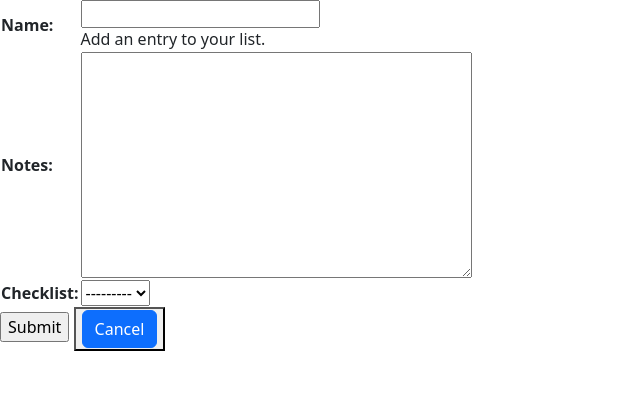
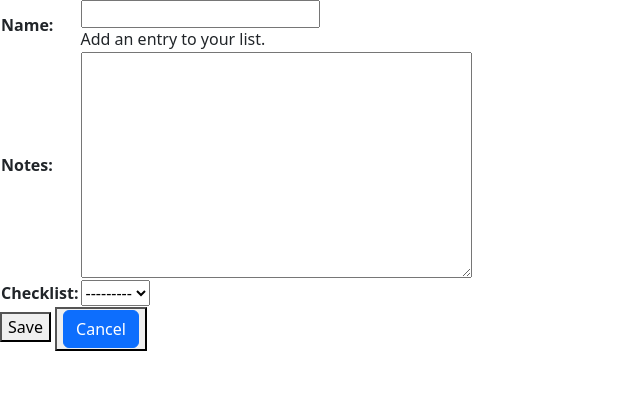
Before and after one commit to jake-bestland/django-todo-app, a Django app: template checklist/templates/checklist/entry_form.html in a window 1280 px wide. Shown: the part 57-464 px from the top of the page, without its empty margins (0-640 px from the left). Run offline with Django 5.2, Linux system fonts and the light colour scheme; the template is opened without the code that fills it: values that come from a table or form of the project are taken from there, others are empty; parts of the project's set-up code (start-up, migrations or seed data) failed here and were passed over.

Commit message:
Updating templates and urls.py

```diff
--- a/checklist/templates/checklist/checklist_form.html
+++ b/checklist/templates/checklist/checklist_form.html
@@ -7,9 +7,8 @@
         <form method="post">
             {% csrf_token %}
             {{ form.as_p }}
-            <input value="Save" type="submit" class="btn btn-primary">
+            <button type="submit" class="btn btn-primary">Save</button>
             <button
-                value="Cancel"
                 type="reset">
                 <a href="/{{user.username}}/" class="btn btn-primary">Cancel</a>
             </button>
--- a/checklist/templates/checklist/entry_form.html
+++ b/checklist/templates/checklist/entry_form.html
@@ -8,11 +8,8 @@
     <table>
         {{ form.as_table }}
     </table>
-    <input
-        value="Submit"
-        type="submit">
+    <button type="submit">Save</button>
     <button
-        value="Cancel"
         type="reset">
         <a href="/{{ user.username }}/list/{{ checklist.id }}/" class="btn btn-primary">Cancel</a>
     </button>
--- a/checklist/urls.py
+++ b/checklist/urls.py
@@ -9,10 +9,10 @@ urlpatterns = [
     path('<str:username>/', views.UserChecklistListView.as_view(), name='index'),
     path('<str:username>/list/<int:list_id>/', views.EntryListView.as_view(), name="list"),
 
-    path('<str:username>/list/add/', views.ChecklistCreate.as_view(), name="list-add"),
+    path('<str:username>/list/add/', views.create_checklist.as_view(), name="list-add"),
     path('<str:username>/list/<int:pk>/delete//', views.ChecklistDelete.as_view(), name="list-delete"),
 
-    path('<str:username>/<int:list_id>/entry/add', views.EntryCreate.as_view(), name="entry-add"),
-    path('<str:username>/<int:list_id>/entry/<int:pk>/', views.EntryUpdate.as_view(), name="entry-update"),
+    path('<str:username>/<int:list_id>/entry/add', views.create_entry.as_view(), name="entry-add"),
+    path('<str:username>/<int:list_id>/entry/<int:pk>/', views.update_entry.as_view(), name="entry-update"),
     path('<str:username>/list/<int:list_id>/entry/<int:pk>/delete/', views.EntryDelete.as_view(), name="entry-delete"),
 ]
```
